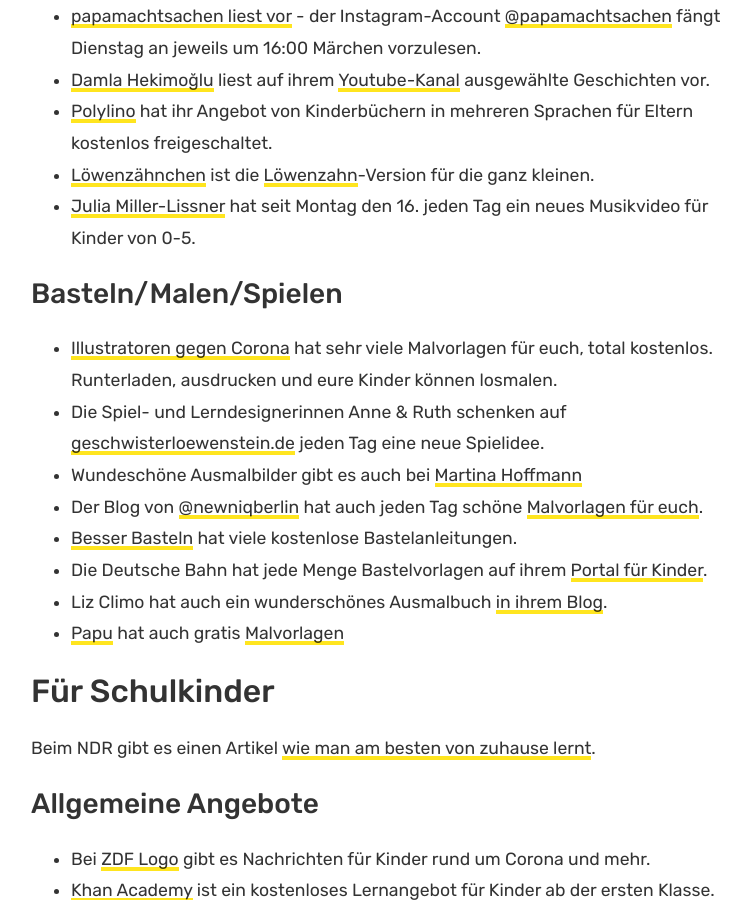
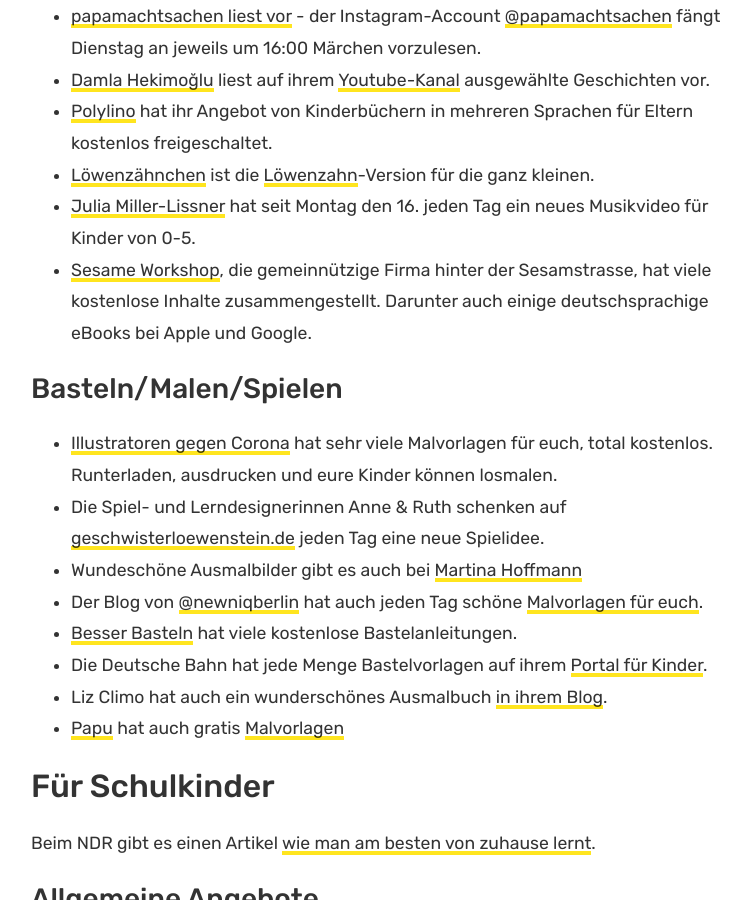
Before and after one commit to papiberlin/website, a Jekyll site: the page built from _posts/2020-03-16-corona-resources.md, in a window 1280 px wide and 900 px high, scrolled down 1623 px. Shown: the whole window, without its empty margins (434-1185 px from the left). Built offline with Jekyll 4.4.1, drawn with Linux system fonts in a browser that asks for light colours.

Commit message:
add sesame workshop

```diff
--- a/_posts/2020-03-16-corona-resources.md
+++ b/_posts/2020-03-16-corona-resources.md
@@ -39,6 +39,7 @@
 * [Polylino](https://www.polylino.de/neuigkeiten/coronakrise-polylino-offen-fuer-alle-kinder/) hat ihr Angebot von Kinderbüchern in mehreren Sprachen für Eltern kostenlos freigeschaltet.
 * [Löwenzähnchen](https://www.zdf.de/kinder/loewenzaehnchen) ist die [Löwenzahn](https://www.zdf.de/kinder/loewenzahn)-Version für die ganz kleinen.
 * [Julia Miller-Lissner](https://www.youtube.com/channel/UCjZo5FZLamKq6fuwb1hHdwQ?reload=9) hat seit Montag den 16. jeden Tag ein neues Musikvideo für Kinder von 0-5.
+* [Sesame Workshop](https://www.sesamestreet.org/caring), die gemeinnützige Firma hinter der Sesamstrasse, hat viele kostenlose Inhalte zusammengestellt. Darunter auch einige deutschsprachige eBooks bei Apple und Google.
 
 ### Basteln/Malen/Spielen
 
```
